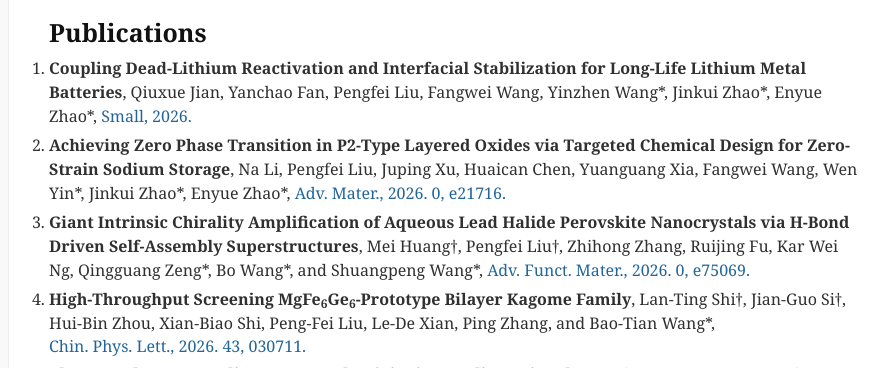
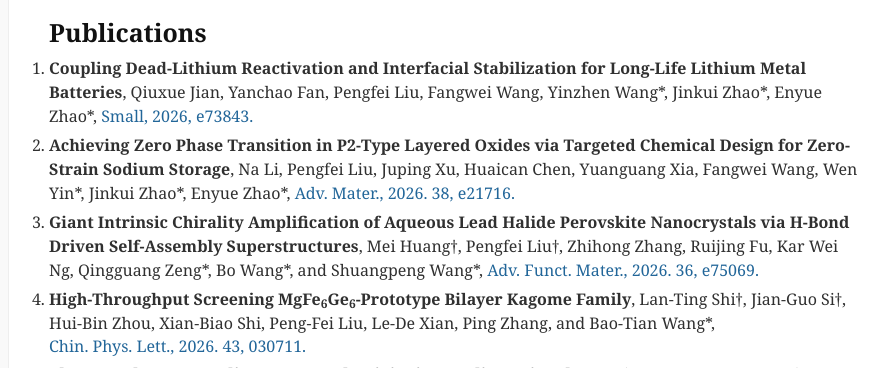
Before and after one commit to comatphys/comatphys.github.io, a Jekyll site: the page built from cv_md/publication.md, in a window 1280 px wide and 900 px high. Shown: the part 125-493 px from the top of the window, without its empty margins (182-1069 px from the left). Built offline with Jekyll 4.4.1, drawn with Linux system fonts in a browser that asks for light colours; our own code applies the rules of GitHub Pages for plain Markdown files; comment, search, counter and statistics services are not loaded.

Commit message:
Update publication.md

```diff
--- a/cv_md/publication.md
+++ b/cv_md/publication.md
@@ -1,15 +1,15 @@
 # Publications
 1. **Coupling Dead‐Lithium Reactivation and Interfacial Stabilization for Long‐Life Lithium Metal Batteries**,
 Qiuxue Jian, Yanchao Fan, Pengfei Liu, Fangwei Wang, Yinzhen Wang\*, Jinkui Zhao\*, Enyue Zhao\*,
-[Small, 2026.](https://doi.org/10.1002/smll.73843)
+[Small, 2026, e73843.](https://doi.org/10.1002/smll.73843)
 
 1. **Achieving Zero Phase Transition in P2-Type Layered Oxides via Targeted Chemical Design for Zero-Strain Sodium Storage**,
 Na Li, Pengfei Liu, Juping Xu, Huaican Chen, Yuanguang Xia, Fangwei Wang, Wen Yin\*, Jinkui Zhao\*, Enyue Zhao\*,
-[Adv. Mater., 2026. 0, e21716.](https://doi.org/10.1002/adma.202521716)
+[Adv. Mater., 2026. 38, e21716.](https://doi.org/10.1002/adma.202521716)
 
 1. **Giant Intrinsic Chirality Amplification of Aqueous Lead Halide Perovskite Nanocrystals via H-Bond Driven Self-Assembly Superstructures**,
 Mei Huang†, Pengfei Liu†, Zhihong Zhang, Ruijing Fu, Kar Wei Ng, Qingguang Zeng\*, Bo Wang\*, and Shuangpeng Wang\*,
-[Adv. Funct. Mater., 2026. 0, e75069.](https://doi.org/10.1002/adfm.75069)
+[Adv. Funct. Mater., 2026. 36, e75069.](https://doi.org/10.1002/adfm.75069)
 
 1. **High-Throughput Screening MgFe<sub>6</sub>Ge<sub>6</sub>-Prototype Bilayer Kagome Family**,
 Lan-Ting Shi†, Jian-Guo Si†, Hui-Bin Zhou, Xian-Biao Shi, Peng-Fei Liu, Le-De Xian, Ping Zhang, and Bao-Tian Wang\*,
```
